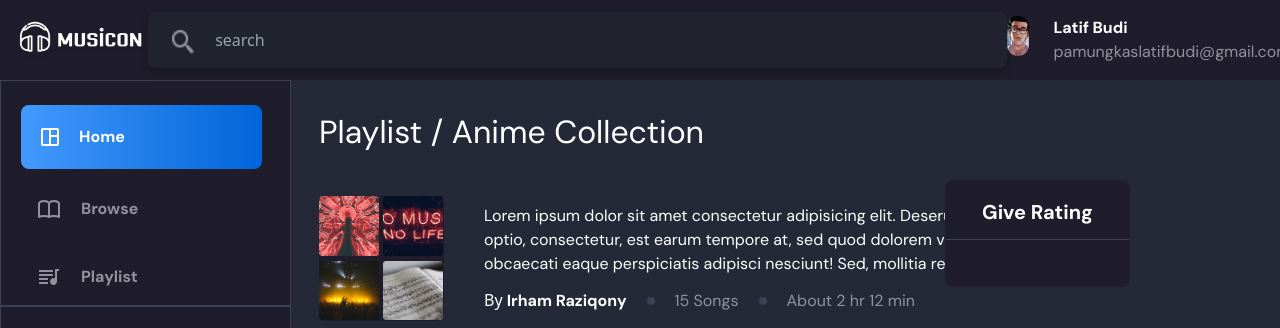
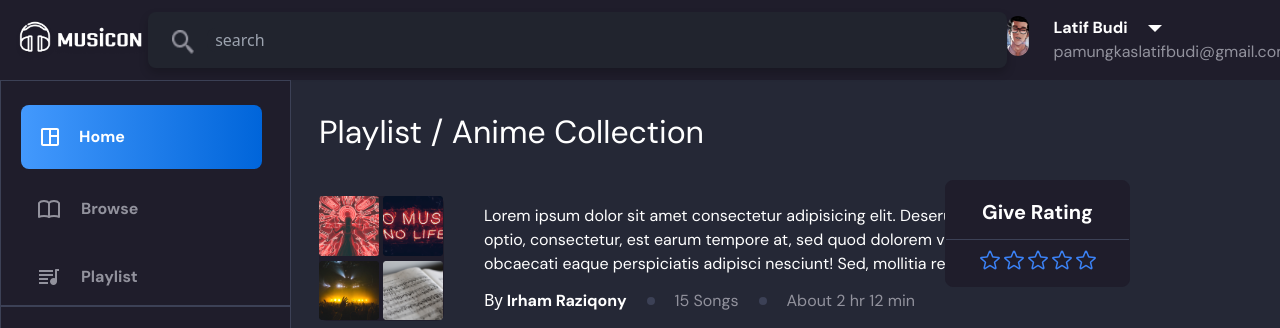
Before and after one commit to latif731/musicon, a Vue app: page /playlist/collection in a window 1280 px wide. Shown: the top 328 px of the page. Built offline with nearby package versions, Linux system fonts and the light colour scheme.

Commit message:
dropdown

```diff
--- a/src/assets/main.css
+++ b/src/assets/main.css
@@ -1,5 +1,7 @@
 @import url('https://fonts.googleapis.com/css2?family=DM+Sans:ital,opsz,wght@0,9..40,100..1000;1,9..40,100..1000&display=swap');
 @import url('https://fonts.googleapis.com/css2?family=Poppins:ital,wght@0,100;0,200;0,300;0,400;0,500;0,600;0,700;0,800;0,900;1,100;1,200;1,300;1,400;1,500;1,600;1,700;1,800;1,900&display=swap');
+@import url('https://fonts.googleapis.com/css2?family=Roboto:ital,wght@0,100..900;1,100..900&display=swap');
+
 @tailwind base;
 @tailwind components;
 @tailwind utilities;
--- a/src/components/NavbarHome.vue
+++ b/src/components/NavbarHome.vue
@@ -1,30 +1,78 @@
 <script setup>
-import logo from "@/assets/Logo.png"
-import search from "@/assets/icons/search.png"
-import pp from "@/assets/musiconprofile.jpg"
+import logo from "@/assets/Logo.png";
+import search from "@/assets/icons/search.png";
+import pp from "@/assets/musiconprofile.jpg";
+import dropdown from "@/assets/dropdown.png";
+
+import { ref, onMounted, onBeforeUnmount } from "vue";
+
+const isOpen = ref(false);
+const dropdownRef = ref(null);
+
+const togggleDropDown = () => {
+  isOpen.value = !isOpen.value;
+};
+
+const handleClickOutside = (event) => {
+  if (dropdownRef.value && !dropdownRef.value.contains(event.target)) {
+    isOpen.value = false;
+  }
+};
+
+onMounted(() => {
+  document.addEventListener("click", handleClickOutside);
+});
+
+onBeforeUnmount(() => {
+  document.removeEventListener("click", handleClickOutside);
+});
 </script>
 
 <template>
-    <div id="home_navbar" class="bg-nav p-3 flex items-center justify-between sticky top-0 z-50">
+  <div
+    id="home_navbar"
+    class="bg-nav p-3 flex items-center justify-between sticky top-0 z-50"
+  >
     <div>
-            <img :src="logo" alt=""
-            >
+      <img :src="logo" alt="" />
     </div>
     <div
       class="bg-[#21242E] h-[56px] w-[859px] relative pl-6 rounded-[8px] flex items-center gap-3 shadow-[0_5px_10px_0px_rgba(0,0,0,0.2)]"
     >
       <div>
-            <img :src="search" alt="" class="w-[25px] h-[25px] mt-1">
+        <img :src="search" alt="" class="w-[25px] h-[25px] mt-1" />
       </div>
-            <input type="text" class=" w-[859px] outline-none pl-2  bg-[#21242E] rounded-[8px] text-white" placeholder="search">
+      <input
+        type="text"
+        class="w-[859px] outline-none pl-2 bg-[#21242E] rounded-[8px] text-white"
+        placeholder="search"
+      />
     </div>
+    <div ref="dropdownRef" class="relative inline-block">
       <div class="flex gap-6">
-            <img :src="pp" alt=""
-            class="w-[40px] h-[40px] rounded-[20px]"
+        <img :src="pp" alt="" class="w-[40px] h-[40px] rounded-[20px]" />
+        <div>
+          <div class="flex gap-5 items-center">
+            <h1 class="text-white font-kontol font-[700]">Latif Budi</h1>
+            <div
+              class="dropdown-button cursor-pointer"
+              @click="togggleDropDown"
             >
-            <div>
-                <h1 class="text-white font-kontol font-[700]">Latif Budi</h1>
-                <h3 class="text-email font-kontol font-[400]">pamungkaslatifbudi@gmail.com</h3>
+              <img :src="dropdown" alt="" />
+            </div>
+          </div>
+          <h3 class="text-email font-kontol font-[400]">
+            pamungkaslatifbudi@gmail.com
+          </h3>
+        </div>
+      </div>
+      <div
+        v-if="isOpen"
+        class="absolute right-10 mt-3 w-[208px] bg-[#1F1D2B] p-4 rounded-xl shadow-xl "
+      >
+        <p class="hover:bg-[#3C4156] p-2 rounded text-white text-left font-josjis">Profile</p>
+        <p class="hover:bg-[#3C4156] p-2 rounded text-white text-left font-josjis">Account</p>
+        <p class="hover:bg-[#3C4156] p-2 rounded text-white text-left font-josjis">Logout</p>
       </div>
     </div>
   </div>
--- a/src/views/layout/playlist/PlaylistCollection.vue
+++ b/src/views/layout/playlist/PlaylistCollection.vue
@@ -77,8 +77,95 @@ import platlist4 from "@/assets/playlist4.png";
     <div
       class="border border-[#1F1D2B] bg-[#1F1D2B] rounded-[8px] w-[185px] h-[107px] absolute right-[150px] top-[180px]"
     >
-      <p class="font-kontol font-[700] text-[20px] border-b border-b-[#3C4156] text-white pt-4 pb-3 text-center">Give Rating</p>
-
+      <p
+        class="font-kontol font-[700] text-[20px] border-b border-b-[#3C4156] text-white pt-4 pb-3 text-center"
+      >
+        Give Rating
+      </p>
+      <div class="text-center pt-2">
+        <div class="inline-flex items-center">
+          <span>
+            <svg
+              xmlns="http://www.w3.org/2000/svg"
+              fill="none"
+              viewBox="0 0 24 24"
+              stroke-width="1.5"
+              stroke="currentColor"
+              class="w-6 h-6 text-blue-500 cursor-pointer"
+            >
+              <path
+                stroke-linecap="round"
+                stroke-linejoin="round"
+                d="M11.48 3.499a.562.562 0 011.04 0l2.125 5.111a.563.563 0 00.475.345l5.518.442c.499.04.701.663.321.988l-4.204 3.602a.563.563 0 00-.182.557l1.285 5.385a.562.562 0 01-.84.61l-4.725-2.885a.563.563 0 00-.586 0L6.982 20.54a.562.562 0 01-.84-.61l1.285-5.386a.562.562 0 00-.182-.557l-4.204-3.602a.563.563 0 01.321-.988l5.518-.442a.563.563 0 00.475-.345L11.48 3.5z"
+              ></path>
+            </svg>
+          </span>
+          <span>
+            <svg
+              xmlns="http://www.w3.org/2000/svg"
+              fill="none"
+              viewBox="0 0 24 24"
+              stroke-width="1.5"
+              stroke="currentColor"
+              class="w-6 h-6 text-blue-500 cursor-pointer"
+            >
+              <path
+                stroke-linecap="round"
+                stroke-linejoin="round"
+                d="M11.48 3.499a.562.562 0 011.04 0l2.125 5.111a.563.563 0 00.475.345l5.518.442c.499.04.701.663.321.988l-4.204 3.602a.563.563 0 00-.182.557l1.285 5.385a.562.562 0 01-.84.61l-4.725-2.885a.563.563 0 00-.586 0L6.982 20.54a.562.562 0 01-.84-.61l1.285-5.386a.562.562 0 00-.182-.557l-4.204-3.602a.563.563 0 01.321-.988l5.518-.442a.563.563 0 00.475-.345L11.48 3.5z"
+              ></path>
+            </svg>
+          </span>
+          <span>
+            <svg
+              xmlns="http://www.w3.org/2000/svg"
+              fill="none"
+              viewBox="0 0 24 24"
+              stroke-width="1.5"
+              stroke="currentColor"
+              class="w-6 h-6 text-blue-500 cursor-pointer"
+            >
+              <path
+                stroke-linecap="round"
+                stroke-linejoin="round"
+                d="M11.48 3.499a.562.562 0 011.04 0l2.125 5.111a.563.563 0 00.475.345l5.518.442c.499.04.701.663.321.988l-4.204 3.602a.563.563 0 00-.182.557l1.285 5.385a.562.562 0 01-.84.61l-4.725-2.885a.563.563 0 00-.586 0L6.982 20.54a.562.562 0 01-.84-.61l1.285-5.386a.562.562 0 00-.182-.557l-4.204-3.602a.563.563 0 01.321-.988l5.518-.442a.563.563 0 00.475-.345L11.48 3.5z"
+              ></path>
+            </svg>
+          </span>
+          <span>
+            <svg
+              xmlns="http://www.w3.org/2000/svg"
+              fill="none"
+              viewBox="0 0 24 24"
+              stroke-width="1.5"
+              stroke="currentColor"
+              class="w-6 h-6 text-blue-500 cursor-pointer"
+            >
+              <path
+                stroke-linecap="round"
+                stroke-linejoin="round"
+                d="M11.48 3.499a.562.562 0 011.04 0l2.125 5.111a.563.563 0 00.475.345l5.518.442c.499.04.701.663.321.988l-4.204 3.602a.563.563 0 00-.182.557l1.285 5.385a.562.562 0 01-.84.61l-4.725-2.885a.563.563 0 00-.586 0L6.982 20.54a.562.562 0 01-.84-.61l1.285-5.386a.562.562 0 00-.182-.557l-4.204-3.602a.563.563 0 01.321-.988l5.518-.442a.563.563 0 00.475-.345L11.48 3.5z"
+              ></path>
+            </svg>
+          </span>
+          <span>
+            <svg
+              xmlns="http://www.w3.org/2000/svg"
+              fill="none"
+              viewBox="0 0 24 24"
+              stroke-width="1.5"
+              stroke="currentColor"
+              class="w-6 h-6 text-blue-500 cursor-pointer"
+            >
+              <path
+                stroke-linecap="round"
+                stroke-linejoin="round"
+                d="M11.48 3.499a.562.562 0 011.04 0l2.125 5.111a.563.563 0 00.475.345l5.518.442c.499.04.701.663.321.988l-4.204 3.602a.563.563 0 00-.182.557l1.285 5.385a.562.562 0 01-.84.61l-4.725-2.885a.563.563 0 00-.586 0L6.982 20.54a.562.562 0 01-.84-.61l1.285-5.386a.562.562 0 00-.182-.557l-4.204-3.602a.563.563 0 01.321-.988l5.518-.442a.563.563 0 00.475-.345L11.48 3.5z"
+              ></path>
+            </svg>
+          </span>
+        </div>
+      </div>
     </div>
     <!-- <div class="flex justify-end" v-if="true">
       <button class="p-2 bg-[#FFFFFF] rounded-lg w-[190px]">+ Add Song</button>
--- a/tailwind.config.js
+++ b/tailwind.config.js
@@ -8,7 +8,8 @@ export default {
     extend: {
       fontFamily:{
         kontol: ['DM Sans', 'sans-serif'],
-        tempek:['Poppins', 'sans-serif']
+        tempek:['Poppins', 'sans-serif'],
+        josjis:['Roboto'],
       },
       backgroundColor:{
         'nav': 'rgba(31, 29, 43, 1)',
```
Also changed, not shown: src/assets/dropdown.png (added). Lines whose indentation alone changed are shown as unchanged.
